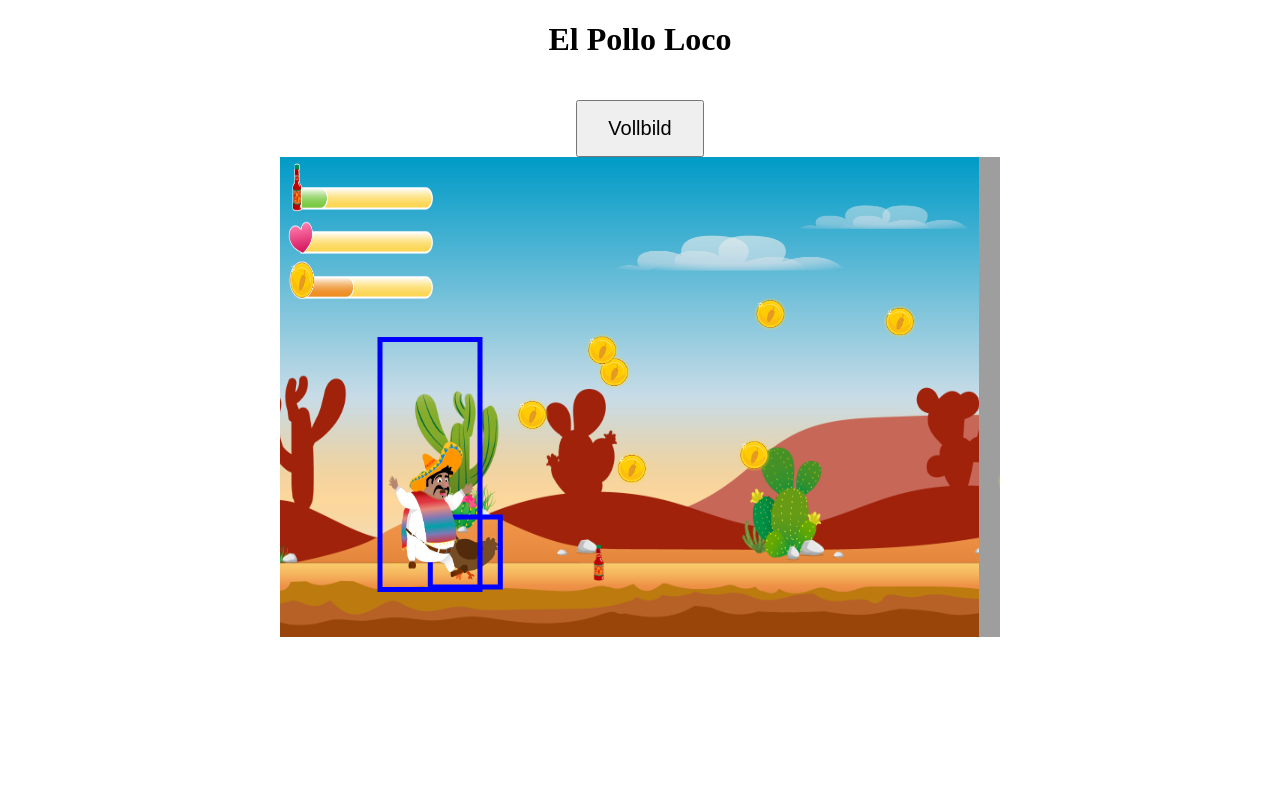
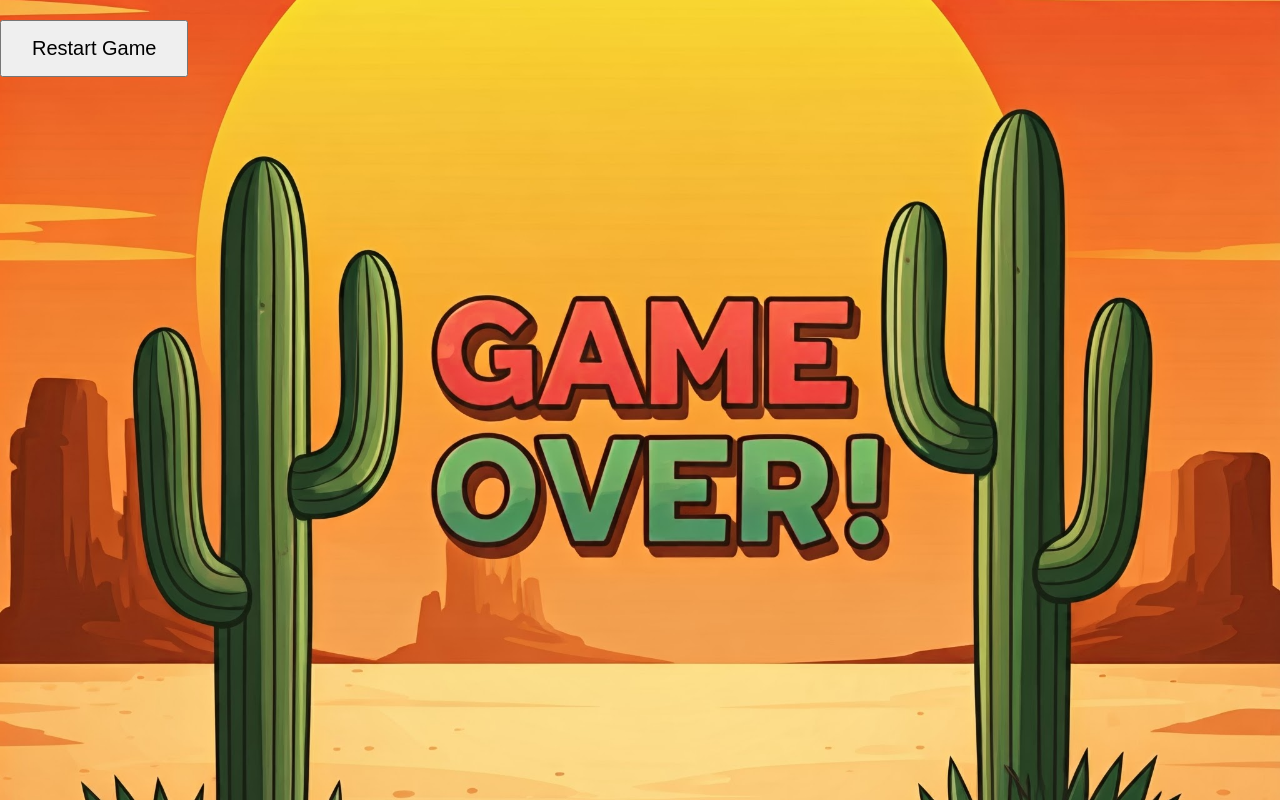
Before and after one commit to Tobias-Rothe/El-Pollo-Loco, a plain HTML site: page index.html in a window 1280 px wide. Both pictures are taken after a click on the button "Spiel starten". Drawn offline with Linux system fonts and the light colour scheme; files whose address does not match are found by name.

Commit message:
added game over +game overscreen +restartgame

```diff
--- a/index.html
+++ b/index.html
@@ -29,19 +29,18 @@
     <script src="./js/game.js"></script>
   </head>
   <body>
-    <h1>El Pollo Loco</h1>
-    <body>
     <div id="start-screen" class="overlay">
       <div id="background-container"></div>
 
-        <h1>Willkommen zu El Pollo Loco</h1>
-        <button onclick="startGame()">Spiel starten</button>
+      <button class="btn" onclick="startGame()">Spiel starten</button>
+    </div>
+    <div id="game-over" style="display: none">
+      <button class="restart-btn" onclick="restartGame()">Restart Game</button>
     </div>
 
-      <button id="fullscreen-btn" onclick="toggleFullscreen()">Vollbild</button>
     <div id="canvas-container">
+      <h1>El Pollo Loco</h1>
       <canvas id="canvas" style="display: none"></canvas>
     </div>
   </body>
-  </body>
 </html>
--- a/js/game.js
+++ b/js/game.js
@@ -54,14 +54,20 @@ window.addEventListener("keyup", (e) => {
 
 function startGame() {
   document.getElementById("start-screen").style.display = "none";
-
-  document.getElementById("canvas").style.display = "block";
+  const canvas = document.getElementById("canvas");
+  canvas.style.display = "block";
   init();
 }
 
-function setCanvasSize() {
-  canvas.width = 100;
-  canvas.height = 100;
+function restartGame() {
+  location.reload();
+}
+
+function setCanvasSize(width, height) {
+  canvas.width = width;
+  canvas.height = height;
+  canvas.style.width = `${width}px`;
+  canvas.style.height = `${height}px`;
 }
 
 function toggleFullscreen() {
@@ -108,11 +114,6 @@ document.addEventListener("fullscreenchange", () => {
     setCanvasSize(720, 480);
   }
 });
-
-function setCanvasSize(width, height) {
-  canvas.width = width;
-  canvas.height = height;
-}
 
 document.addEventListener("fullscreenchange", () => {
   if (document.fullscreenElement) {
@@ -178,7 +179,7 @@ function showStartScreen() {
 
   const ctx = canvas.getContext("2d");
   const backgroundImage = new Image();
-  backgroundImage.src = "../img/9_intro_outro_screens/start/startscreen_2.png"; // Pfad zum Bild
+  backgroundImage.src = "../img/9_intro_outro_screens/start/startscreen_2.png";
 
   backgroundImage.onload = function () {
     ctx.drawImage(backgroundImage, 0, 0, canvas.width, canvas.height);
--- a/models/character.class.js
+++ b/models/character.class.js
@@ -52,6 +52,8 @@ class Character extends MovableObject {
     this.loadImages(this.IMAGES_DEAD);
     this.loadImages(this.IMAGES_HURT);
     this.applayGravaty();
+    this.energy = 100;
+    this.isDead = false;
     this.animate();
   }
 
--- a/models/drawable-object.class.js
+++ b/models/drawable-object.class.js
@@ -15,10 +15,11 @@ class DrawableObject {
   draw(ctx) {
     try {
       ctx.drawImage(this.img, this.x, this.y, this.width, this.height);
-    } catch {
-      console.log(this.img.src);
+    } catch (error) {
+      console.error(`Fehler beim Zeichnen des Bildes: ${this.img?.src}`, error);
     }
   }
+
   drawFrame(ctx) {
     if (this instanceof Character || this instanceof Chicken || this instanceof Endboss) {
       ctx.beginPath();
--- a/models/endboss.class.js
+++ b/models/endboss.class.js
@@ -2,9 +2,8 @@ class Endboss extends MovableObject {
   height = 350;
   width = 250;
   y = 110;
-  energy = 100; // Start-Energie des Endbosses
-  statusBar; // Referenz zur Statusbar
-
+  energy = 100;
+  statusBar;
   IMAGES_WALKING = [
     "../img/4_enemie_boss_chicken/2_alert/G5.png",
     "../img/4_enemie_boss_chicken/2_alert/G6.png",
@@ -20,21 +19,21 @@ class Endboss extends MovableObject {
     super().loadImage(this.IMAGES_WALKING[0]);
     this.loadImages(this.IMAGES_WALKING);
     this.x = 3250;
-    this.statusBar = new StatusBarEndboss(); // Statusbar initialisieren
+    this.statusBar = new StatusBarEndboss();
   }
 
   hit() {
-    this.energy -= 20; // Reduziert die Energie um 20
+    this.energy -= 20;
     if (this.energy <= 0) {
       this.isDead = true;
       this.energy = 0;
     }
-    this.statusBar.setPercentage(this.energy); // Statusbar aktualisieren
+    this.statusBar.setPercentage(this.energy);
   }
 
   drawStatusBar(ctx) {
-    this.statusBar.x = this.x + 50; // Position relativ zum Endboss
-    this.statusBar.y = this.y - 30; // Über dem Endboss
+    this.statusBar.x = this.x + 50;
+    this.statusBar.y = this.y - 30;
     this.statusBar.draw(ctx);
   }
 }
--- a/models/world.class.js
+++ b/models/world.class.js
@@ -17,6 +17,8 @@ class World {
     this.canvas = canvas;
     this.keyboard = keyboard;
     this.draw();
+    this.character.energy = 100;
+    this.character.isDead = false;
 
     this.setWorld();
     this.run();
@@ -33,7 +35,8 @@ class World {
       this.collectCoins();
       this.collectBottles();
       this.checkBottleCollisions();
-      this.removeDeadEnemies(); // Neu: Entfernt besiegte Feinde
+      this.removeDeadEnemies();
+      this.checkGameOver();
     }, 100);
   }
 
@@ -54,21 +57,18 @@ class World {
 
   checkEnemyCollisions() {
     this.level.enemies.forEach((enemy) => {
-      // Prüfen, ob der Charakter und das Huhn kollidieren
       if (this.character.isColliding(enemy) && !enemy.isDead) {
         const characterBottom = this.character.y + this.character.height;
         const enemyTop = enemy.y;
 
-        // Bedingung: Charakter trifft auf das Huhn von oben, während er nach unten fällt
-        const characterAboveEnemy = characterBottom - 20 < enemyTop; // Erhöhe den Wert für mehr Flexibilität
+        const characterAboveEnemy = characterBottom - 20 < enemyTop;
         const isFalling = this.character.speedY < 0;
 
         if (characterAboveEnemy && isFalling) {
           console.log("Gegner durch Sprung von oben getötet!");
           enemy.die();
-          this.character.speedY = 15; // Leichter Rückstoß nach oben
+          this.character.speedY = 15;
         } else {
-          // Falls die Kollision nicht von oben erfolgte (also seitlich oder unten)
           console.log("Der Charakter wurde vom Gegner getroffen!");
           this.character.hit();
           this.statusBar.setPercentages(this.character.energy);
@@ -97,13 +97,25 @@ class World {
     });
   }
 
+  checkGameOver() {
+    if (this.character.energy <= 0) {
+      this.character.isDead = true;
+    }
+
+    if (this.character.isDead) {
+      cancelAnimationFrame(this.animationFrameId);
+      document.getElementById("canvas").style.display = "none";
+      document.getElementById("game-over").style.display = "block";
+    }
+  }
+
   checkBottleCollisions() {
     this.throwableObjects.forEach((bottle, bottleIndex) => {
       this.level.enemies.forEach((enemy) => {
         if (bottle.isColliding(enemy) && !enemy.isDead) {
           console.log("Endboss durch Flasche getroffen!");
-          enemy.hit(); // Energie wird um 20 reduziert
-          this.throwableObjects.splice(bottleIndex, 1); // Entfernt die Flasche nach dem Treffer
+          enemy.hit();
+          this.throwableObjects.splice(bottleIndex, 1);
         }
       });
     });
@@ -112,7 +124,7 @@ class World {
   isCharacterNearEndboss() {
     const endboss = this.level.enemies.find((enemy) => enemy instanceof Endboss);
     if (endboss) {
-      return Math.abs(this.character.x - endboss.x) < 500; // 500px Entfernung
+      return Math.abs(this.character.x - endboss.x) < 500;
     }
     return false;
   }
@@ -130,7 +142,6 @@ class World {
     this.addObjectsToMap(this.level.bottles);
     this.addObjectsToMap(this.level.coins);
 
-    // Endboss Statusleiste nur anzeigen, wenn der Charakter nah genug ist
     const endboss = this.level.enemies.find((enemy) => enemy instanceof Endboss);
     if (endboss && this.isCharacterNearEndboss()) {
       endboss.drawStatusBar(this.ctx);
--- a/style.css
+++ b/style.css
@@ -1,11 +1,12 @@
 body {
+  margin: 0;
+  padding: 0;
   display: flex;
   flex-direction: column;
   align-items: center;
-  margin: 0;
-  padding: 0;
-  overflow: hidden;
+  justify-content: center;
   height: 100vh;
+  background-color: #f4f4f4;
 }
 
 canvas {
@@ -34,7 +35,7 @@ canvas.fullscreen {
   padding: 10px 20px;
   font-size: 20px;
   cursor: pointer;
-  margin-top: 20px;
+  margin-top: 100px;
 }
 #start-screen {
   position: absolute;
@@ -49,6 +50,25 @@ canvas.fullscreen {
   align-items: center;
   text-align: center;
   color: white;
+}
+#game-over {
+  position: fixed;
+  top: 0;
+  left: 0;
+  width: 100%;
+  height: 100%;
+  display: flex;
+  flex-direction: column;
+  align-items: center;
+  justify-content: center;
+  background-color: rgba(0, 0, 0,   0.8);
+  color: white;
+  z-index: 1000;
+
+  background-image: url("../img/9_intro_outro_screens/start/gamerover-screen.png");
+  background-size: cover;
+  background-position: center;
+  background-repeat: no-repeat;
 }
 
 #background-container {
```
Also changed, not shown: img/9_intro_outro_screens/start/gamerover-screen.png (added). Lines whose indentation alone changed are shown as unchanged.
